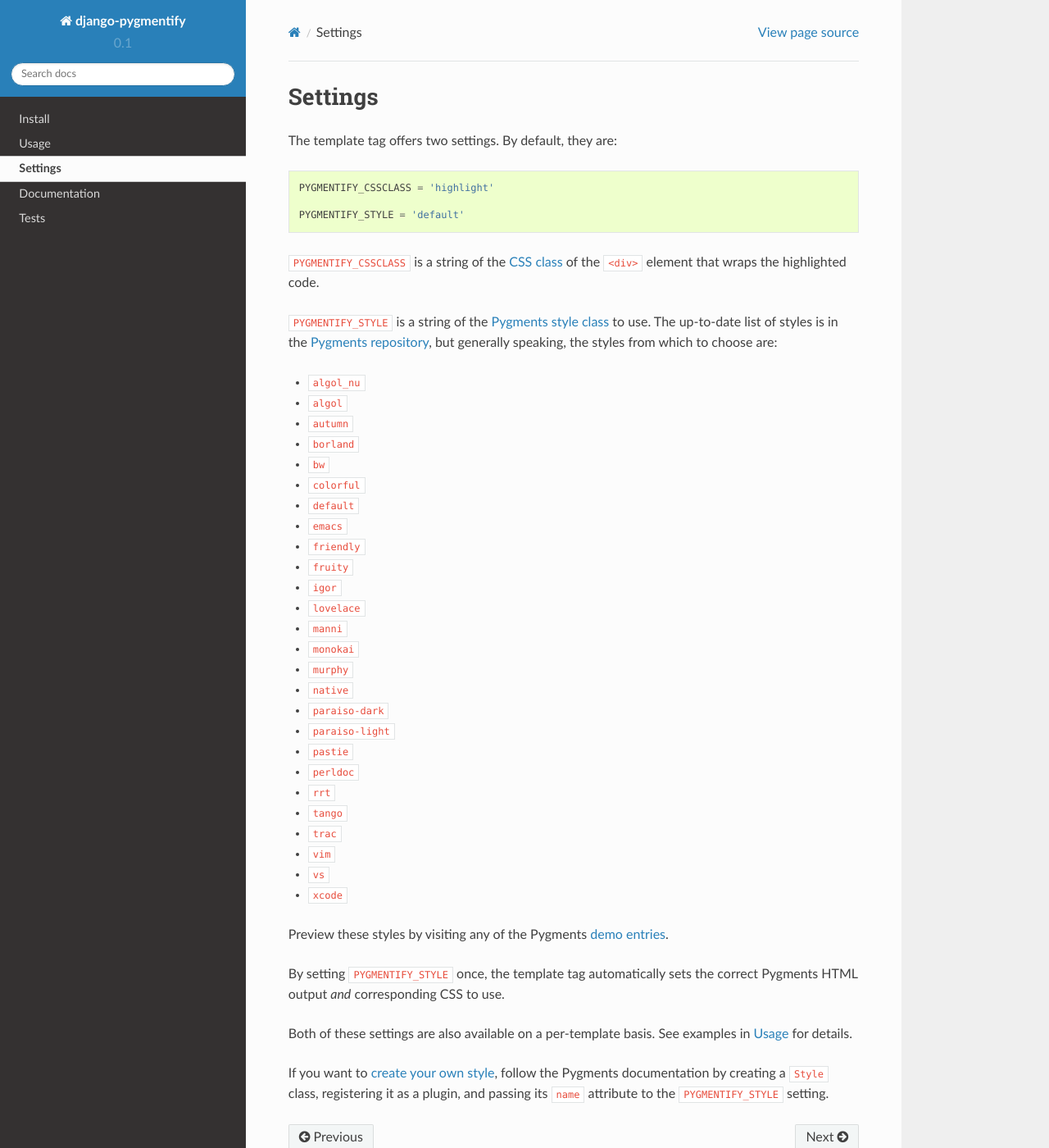
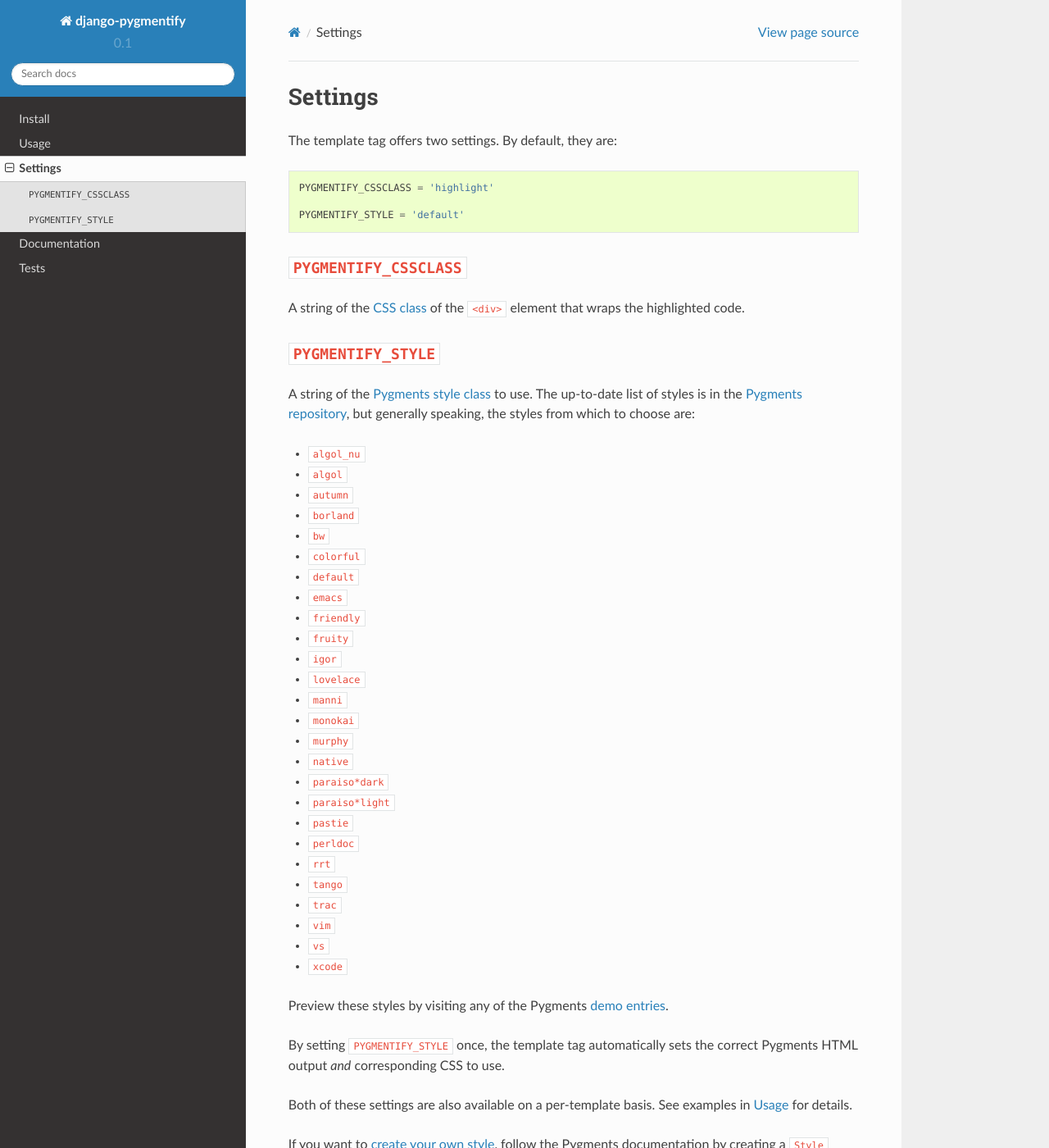
Before and after one commit to richardcornish/django-pygmentify, a Sphinx documentation site: the page built from docs/settings.rst, in a window 1280 px wide and 1400 px high. Shown: the whole window at 82% size. Built offline with Sphinx 7.4.7 and the Read the Docs theme 2.0.0, drawn with Linux system fonts in a browser that asks for light colours.

Commit message:
Cleaned up settings doc

```diff
--- a/docs/settings.rst
+++ b/docs/settings.rst
@@ -11,36 +11,42 @@
 
    PYGMENTIFY_STYLE = 'default'
 
-``PYGMENTIFY_CSSCLASS`` is a string of the `CSS class <http://pygments.org/docs/formatters/#HtmlFormatter>`_ of the ``<div>`` element that wraps the highlighted code.
+``PYGMENTIFY_CSSCLASS``
+=======================
 
-``PYGMENTIFY_STYLE`` is a string of the `Pygments style class <http://pygments.org/docs/styles/>`_ to use. The up-to-date list of styles is in the `Pygments repository <https://bitbucket.org/birkenfeld/pygments-main/src/a042025b350cd9c9461f7385d9ba0f13cdb01bb9/pygments/styles/__init__.py?at=default&fileviewer=file-view-default>`_, but generally speaking, the styles from which to choose are:
+A string of the `CSS class <http://pygments.org/docs/formatters/#HtmlFormatter>`_ of the ``<div>`` element that wraps the highlighted code.
 
-- ``algol_nu``
-- ``algol``
-- ``autumn``
-- ``borland``
-- ``bw``
-- ``colorful``
-- ``default``
-- ``emacs``
-- ``friendly``
-- ``fruity``
-- ``igor``
-- ``lovelace``
-- ``manni``
-- ``monokai``
-- ``murphy``
-- ``native``
-- ``paraiso-dark``
-- ``paraiso-light``
-- ``pastie``
-- ``perldoc``
-- ``rrt``
-- ``tango``
-- ``trac``
-- ``vim``
-- ``vs``
-- ``xcode``
+``PYGMENTIFY_STYLE``
+====================
+
+A string of the `Pygments style class <http://pygments.org/docs/styles/>`_ to use. The up-to-date list of styles is in the `Pygments repository <https://bitbucket.org/birkenfeld/pygments-main/src/a042025b350cd9c9461f7385d9ba0f13cdb01bb9/pygments/styles/__init__.py?at=default&fileviewer=file-view-default>`_, but generally speaking, the styles from which to choose are:
+
+* ``algol_nu``
+* ``algol``
+* ``autumn``
+* ``borland``
+* ``bw``
+* ``colorful``
+* ``default``
+* ``emacs``
+* ``friendly``
+* ``fruity``
+* ``igor``
+* ``lovelace``
+* ``manni``
+* ``monokai``
+* ``murphy``
+* ``native``
+* ``paraiso*dark``
+* ``paraiso*light``
+* ``pastie``
+* ``perldoc``
+* ``rrt``
+* ``tango``
+* ``trac``
+* ``vim``
+* ``vs``
+* ``xcode``
 
 Preview these styles by visiting any of the Pygments `demo entries <http://pygments.org/demo/>`_.
 
```
